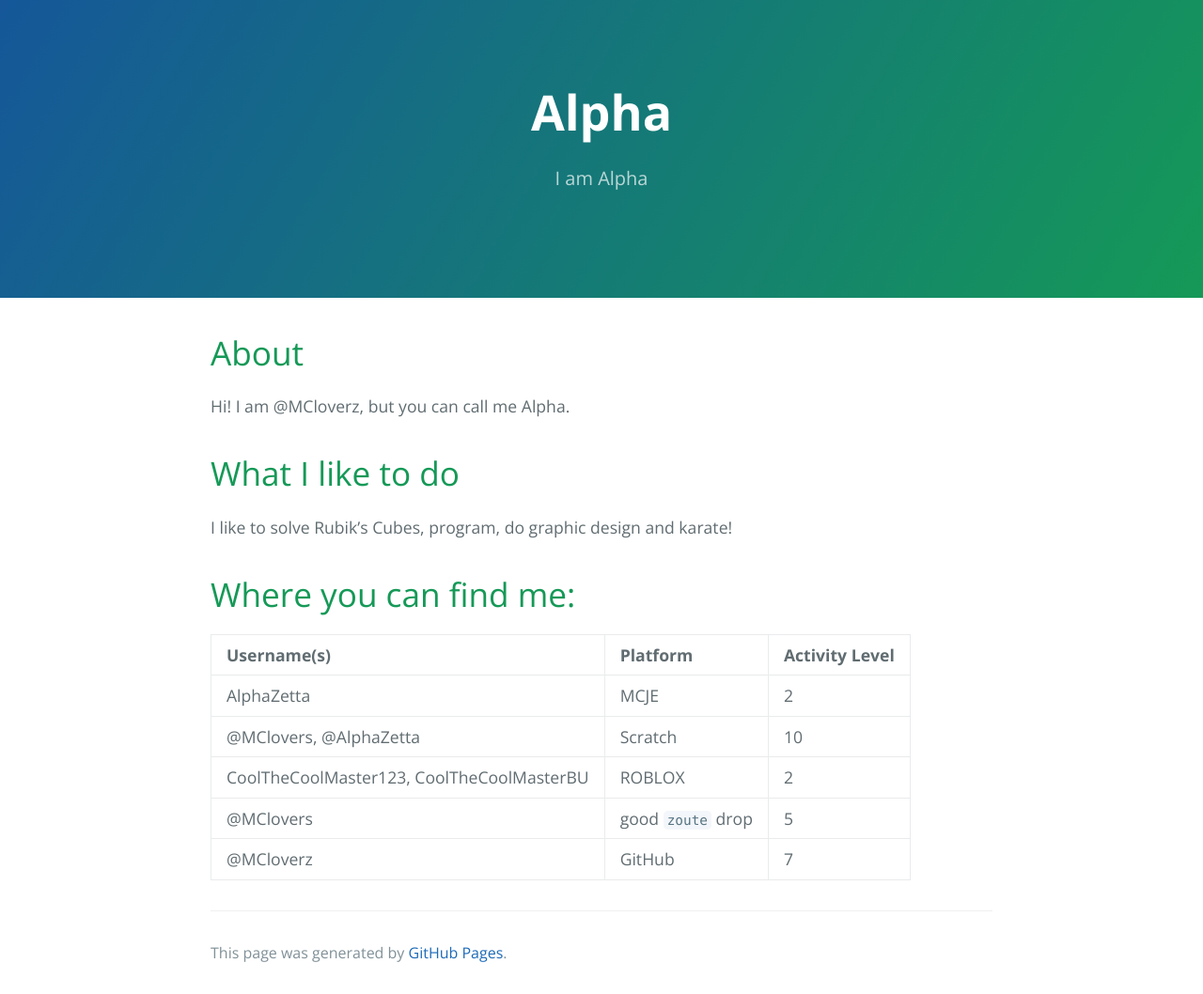
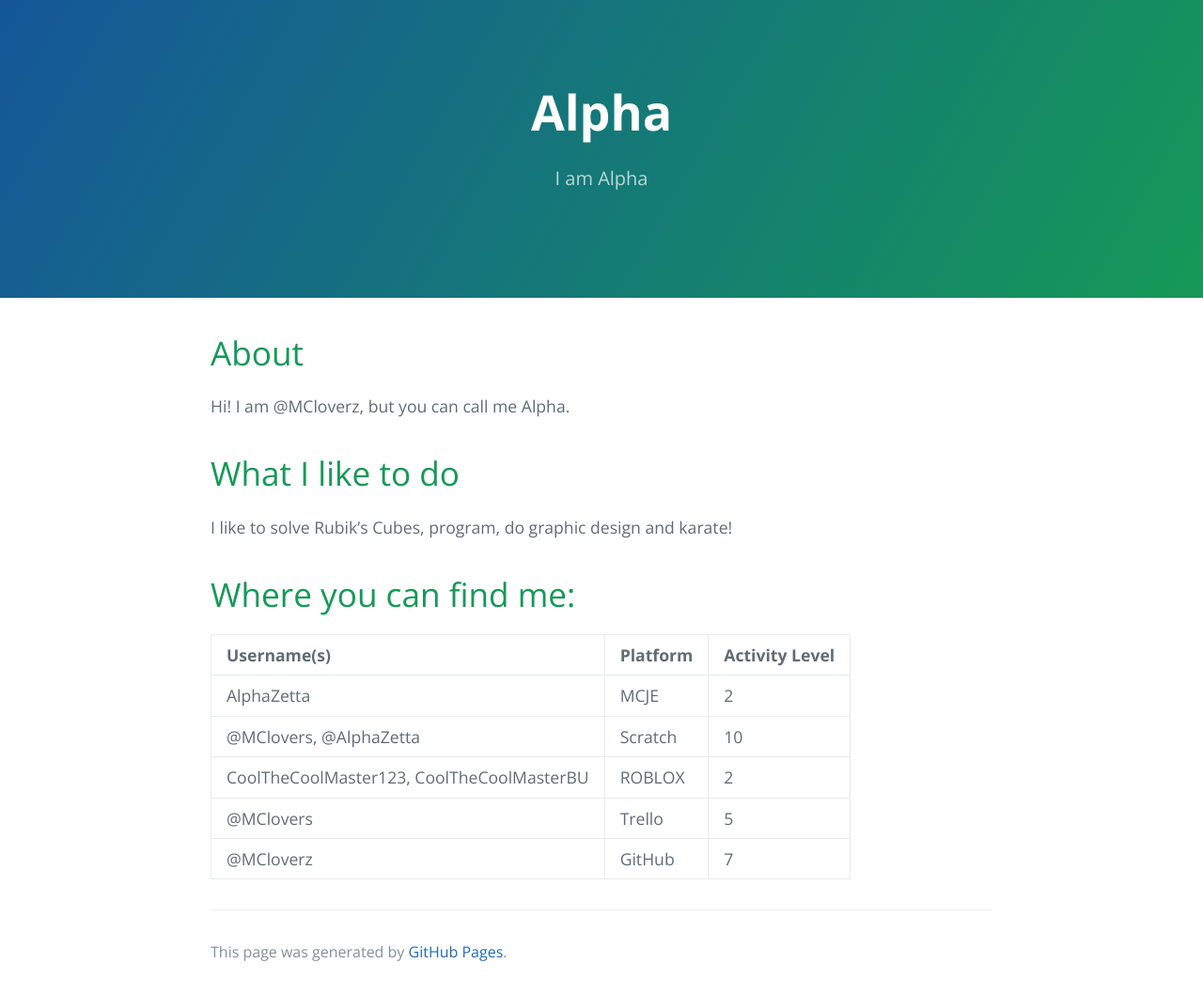
Before and after one commit to AlphaZetta/AlphaZetta.github.io, a Jekyll site: the page built from index.md, in a window 1280 px wide. Shown: the whole page at 94% size. Built offline with Jekyll 4.4.1, drawn with Linux system fonts in a browser that asks for light colours.

Commit message:
Update index.md

```diff
--- a/index.md
+++ b/index.md
@@ -19,5 +19,5 @@ I like to solve Rubik's Cubes, program, do graphic design and karate!
 | AlphaZetta          | MCJE | 2  |
 | @MClovers, @AlphaZetta | Scratch   | 10  |
 | CoolTheCoolMaster123, CoolTheCoolMasterBU           | ROBLOX      | 2   |
-| @MClovers  | good `zoute` drop | 5  |
+| @MClovers  | Trello | 5  |
 | @MCloverz         | GitHub       | 7 |
```
